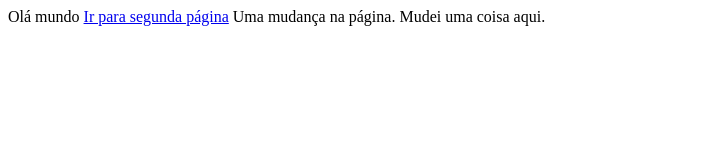
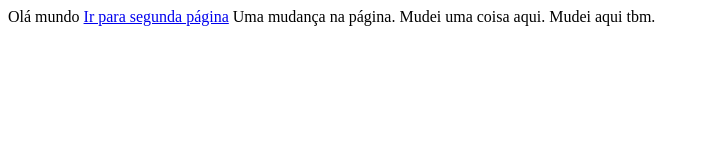
Before and after one commit to heiderlopes/projeto-demo-ale, a plain HTML site: page index.html in a window 1280 px wide. Shown: the whole page, without its empty margins (0-710 px from the left). Drawn offline with Linux system fonts and the light colour scheme.

Commit message:
Ajuste no merge

```diff
--- a/index.html
+++ b/index.html
@@ -5,6 +5,7 @@
     <a href="./segunda.html">Ir para segunda página</a>
     Uma mudança na página.
     Mudei uma coisa aqui.
+    Mudei aqui tbm.
 </body>
 
 </html>
```
